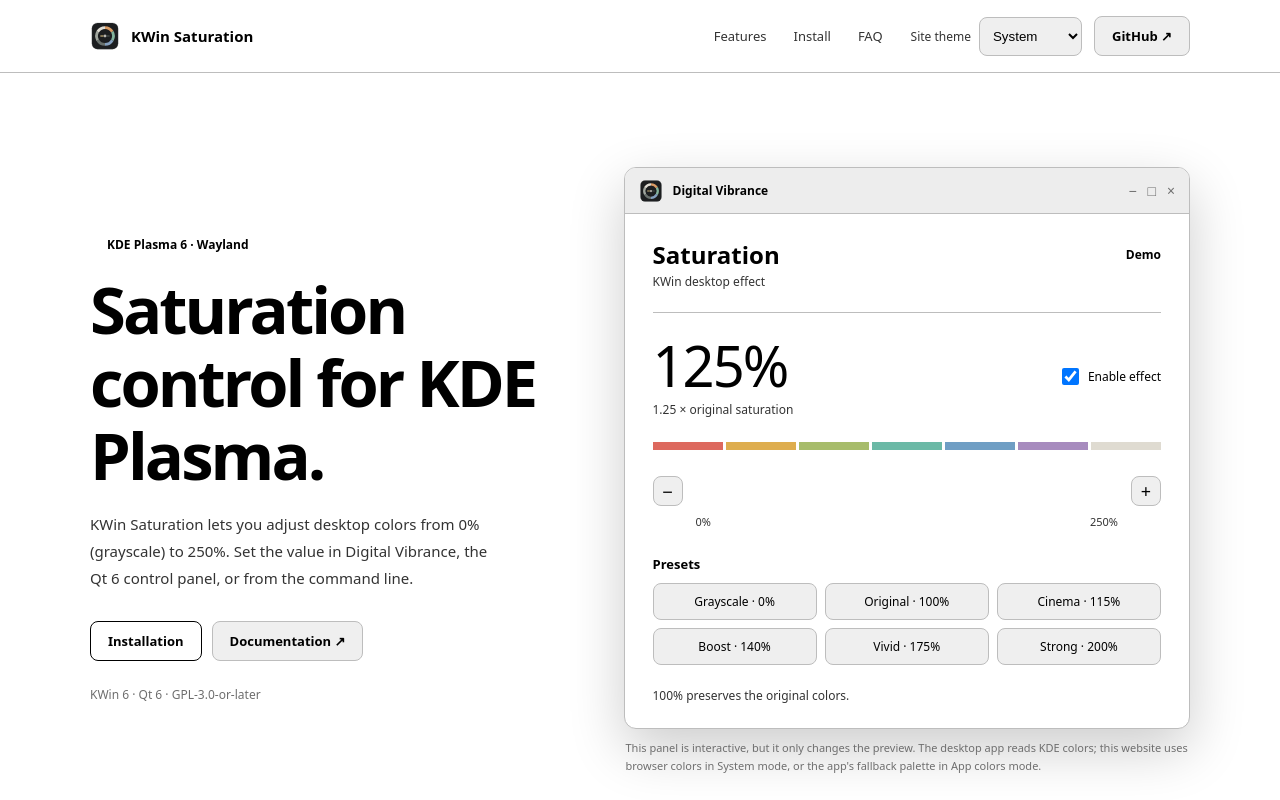
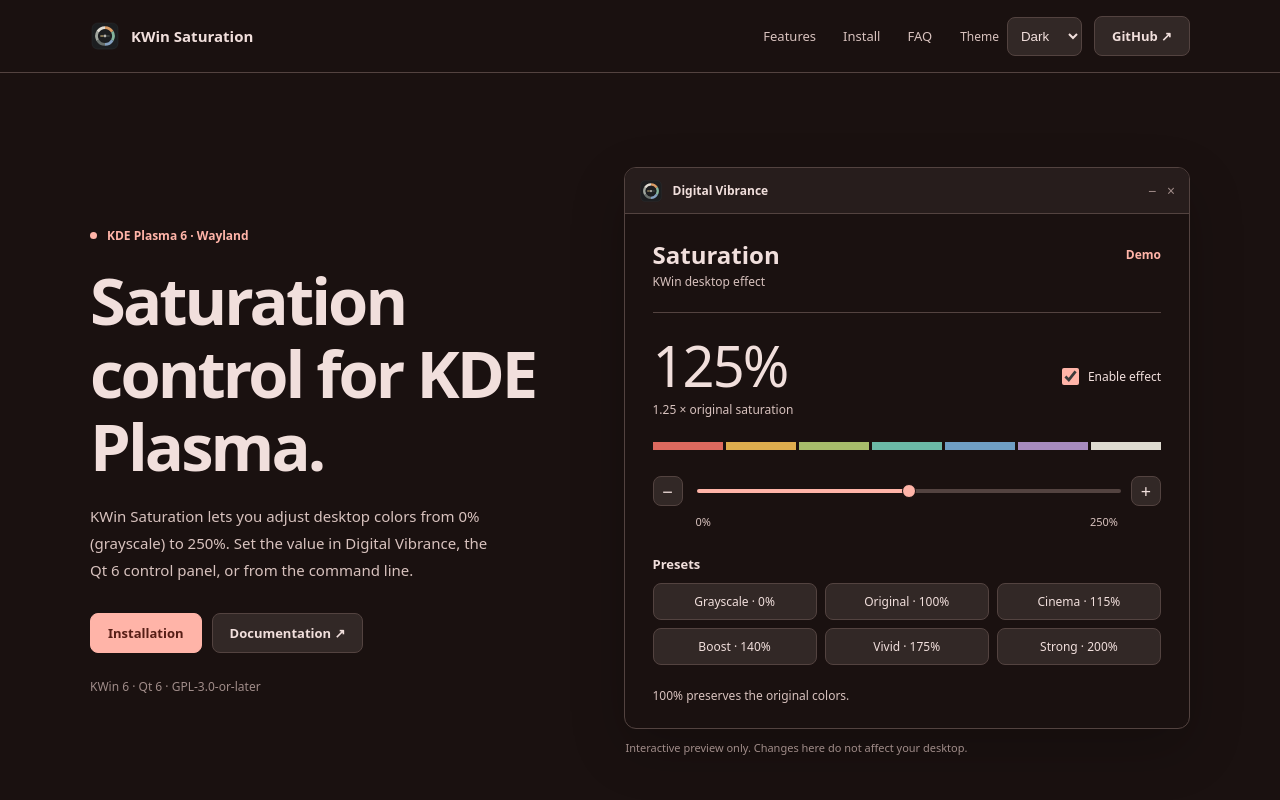
Before and after one commit to EfeDursun125/kwin-saturation, a plain HTML site: page docs/index.html in a window 1280 px wide. Shown: the top 800 px of the page. Drawn offline with Linux system fonts and the light colour scheme.

Commit message:
Use consistent dark and white palettes, correct window chrome, and add SEO metadata

```diff
--- a/docs/index.html
+++ b/docs/index.html
@@ -1,16 +1,45 @@
 <!doctype html>
-<html lang="en">
+<html lang="en" data-theme="dark">
 <head>
   <meta charset="utf-8">
   <meta name="viewport" content="width=device-width, initial-scale=1">
   <meta name="theme-color" content="#1a1110">
-  <meta name="color-scheme" content="light dark">
-  <meta name="description" content="Set desktop saturation from 0% to 250% in KDE Plasma 6. Includes a Qt control panel, presets and command-line control.">
-  <meta property="og:title" content="KWin Saturation">
-  <meta property="og:description" content="Change desktop saturation in KDE Plasma 6 using a KWin effect and Qt control panel.">
+  <meta name="color-scheme" content="dark light">
+  <meta name="description" content="KWin Saturation adds digital vibrance and desktop saturation control to KDE Plasma 6 on Wayland. Free native KWin effect with Qt 6 controls and presets.">
+  <meta name="robots" content="index, follow">
+  <link rel="canonical" href="https://efedursun125.github.io/kwin-saturation/">
+  <meta property="og:title" content="KWin Saturation | Digital Vibrance for KDE Plasma 6">
+  <meta property="og:description" content="Adjust KDE Plasma 6 desktop saturation from 0% to 250% with a native KWin effect and Qt 6 control panel.">
   <meta property="og:type" content="website">
+  <meta property="og:url" content="https://efedursun125.github.io/kwin-saturation/">
+  <meta property="og:site_name" content="KWin Saturation">
+  <meta name="twitter:card" content="summary">
+  <meta name="twitter:title" content="KWin Saturation | KDE Plasma 6">
+  <meta name="twitter:description" content="Digital vibrance and saturation controls for KDE Plasma 6.">
   <link rel="icon" type="image/svg+xml" href="./kwin-saturation.svg">
-  <title>KWin Saturation · KDE Plasma 6</title>
+  <title>KWin Saturation | Digital Vibrance for KDE Plasma 6</title>
+  <script>
+    try {
+      if (localStorage.getItem('kwin-site-theme-v2') === 'white') {
+        document.documentElement.dataset.theme = 'white';
+      }
+    } catch {}
+  </script>
+  <script type="application/ld+json">
+  {
+    "@context": "https://schema.org",
+    "@type": "SoftwareApplication",
+    "name": "KWin Saturation",
+    "description": "Native KWin 6 effect for adjusting desktop saturation on KDE Plasma 6, with Digital Vibrance Qt 6 controls.",
+    "url": "https://efedursun125.github.io/kwin-saturation/",
+    "codeRepository": "https://github.com/EfeDursun125/kwin-saturation",
+    "operatingSystem": "Linux",
+    "applicationCategory": "UtilitiesApplication",
+    "isAccessibleForFree": true,
+    "license": "https://www.gnu.org/licenses/gpl-3.0.html",
+    "author": {"@type": "Person", "name": "EfeDursun125", "url": "https://github.com/EfeDursun125"}
+  }
+  </script>
   <style>
     :root {
       color-scheme: dark;
@@ -27,20 +56,20 @@
       --line: #534340;
       font-family: "Noto Sans", "Segoe UI", system-ui, sans-serif;
     }
-    /* Browsers expose their own system colors, not KDE's full kdeglobals palette. */
-    :root[data-theme="system"] {
-      color-scheme: light dark;
-      --window: Canvas;
-      --text: CanvasText;
-      --base: color-mix(in srgb, Canvas 93%, CanvasText 7%);
-      --button: ButtonFace;
-      --accent: AccentColor;
-      --accent-text: AccentColorText;
-      --alternate: color-mix(in srgb, AccentColor 21%, Canvas);
-      --bright-text: CanvasText;
-      --muted: color-mix(in srgb, CanvasText 80%, Canvas);
-      --mid: color-mix(in srgb, CanvasText 57%, Canvas);
-      --line: color-mix(in srgb, CanvasText 26%, Canvas);
+    /* Explicit palettes keep browser and operating-system accent colors from clashing. */
+    :root[data-theme="white"] {
+      color-scheme: light;
+      --window: #faf8f6;
+      --text: #352a27;
+      --base: #f0eae6;
+      --button: #eae1dd;
+      --accent: #9a4435;
+      --accent-text: #fff8f5;
+      --alternate: #f4dfd8;
+      --bright-text: #743629;
+      --muted: #655753;
+      --mid: #81716c;
+      --line: #d6c6bf;
     }
     * { box-sizing: border-box; }
     html { scroll-behavior: smooth; scroll-padding-top: 78px; }
@@ -196,7 +225,7 @@
       </a>
       <div class="nav-links"><a href="#features">Features</a><a href="#install">Install</a><a href="#faq">FAQ</a></div>
       <div class="nav-actions">
-        <div class="theme-picker"><label for="site-theme">Site theme</label><select id="site-theme" aria-label="Website color theme"><option value="system">System</option><option value="app">App colors</option></select></div>
+        <div class="theme-picker"><label for="site-theme">Theme</label><select id="site-theme" aria-label="Website color theme"><option value="dark">Dark</option><option value="white">White</option></select></div>
         <a class="btn" href="https://github.com/EfeDursun125/kwin-saturation" target="_blank" rel="noopener noreferrer">GitHub ↗</a>
       </div>
     </nav>
@@ -215,7 +244,7 @@
           <div class="app-titlebar">
             <svg class="icon" role="img" aria-label="Project icon"><use href="#kwin-icon"/></svg>
             <span class="app-titlebar-name">Digital Vibrance</span>
-            <span class="window-controls" aria-hidden="true">− &nbsp; □ &nbsp; ×</span>
+            <span class="window-controls" aria-hidden="true">− &nbsp; ×</span>
           </div>
           <div class="app-body">
             <div class="app-heading"><div><h2>Saturation</h2><p class="app-subtitle">KWin desktop effect</p></div><span class="status" id="status">Demo</span></div>
@@ -243,7 +272,7 @@
             <p class="app-footer">100% preserves the original colors.</p>
           </div>
         </div>
-        <p class="preview-caption">This panel is interactive, but it only changes the preview. The desktop app reads KDE colors; this website uses browser colors in System mode, or the app's fallback palette in App colors mode.</p>
+        <p class="preview-caption">Interactive preview only. Changes here do not affect your desktop.</p>
       </div>
     </section>
 
@@ -299,22 +328,16 @@ cd kwin-saturation
   <script>
     const themeSelect = document.getElementById('site-theme');
     const root = document.documentElement;
-    let savedTheme = 'system';
-    try { savedTheme = localStorage.getItem('kwin-site-theme') || 'system'; } catch {}
-    themeSelect.value = savedTheme === 'app' ? 'app' : 'system';
-    function setSiteTheme() {
-      root.dataset.theme = themeSelect.value;
-      const themeMeta = document.querySelector('meta[name="theme-color"]');
-      themeMeta.content = getComputedStyle(document.body).backgroundColor;
+    themeSelect.value = root.dataset.theme === 'white' ? 'white' : 'dark';
+    function setSiteTheme(value) {
+      root.dataset.theme = value === 'white' ? 'white' : 'dark';
+      document.querySelector('meta[name="theme-color"]').content = getComputedStyle(document.body).backgroundColor;
     }
     themeSelect.addEventListener('change', () => {
-      setSiteTheme();
-      try { localStorage.setItem('kwin-site-theme', themeSelect.value); } catch {}
+      setSiteTheme(themeSelect.value);
+      try { localStorage.setItem('kwin-site-theme-v2', themeSelect.value); } catch {}
     });
-    window.matchMedia('(prefers-color-scheme: dark)').addEventListener('change', () => {
-      if (themeSelect.value === 'system') setSiteTheme();
-    });
-    setSiteTheme();
+    setSiteTheme(themeSelect.value);
     const range = document.getElementById('saturation');
     const enabled = document.getElementById('enabled');
     const percent = document.getElementById('percent');
```
